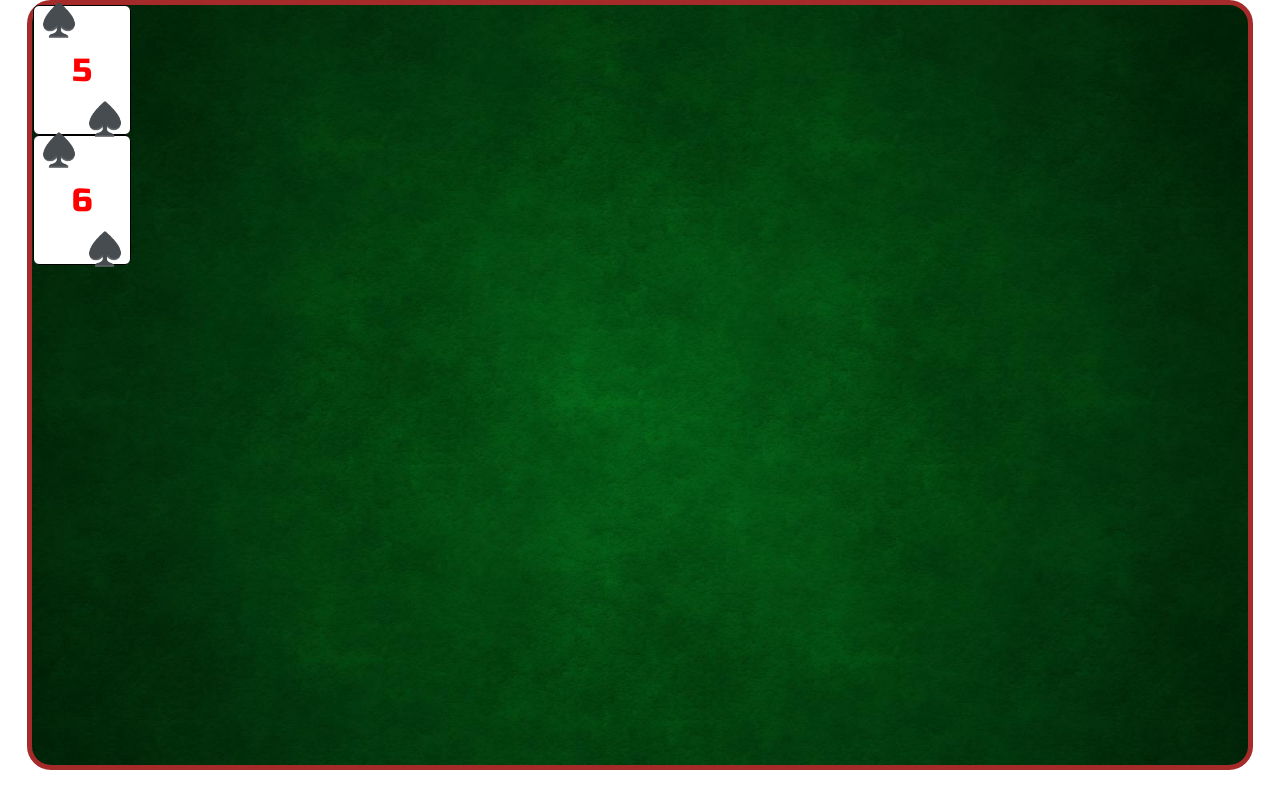
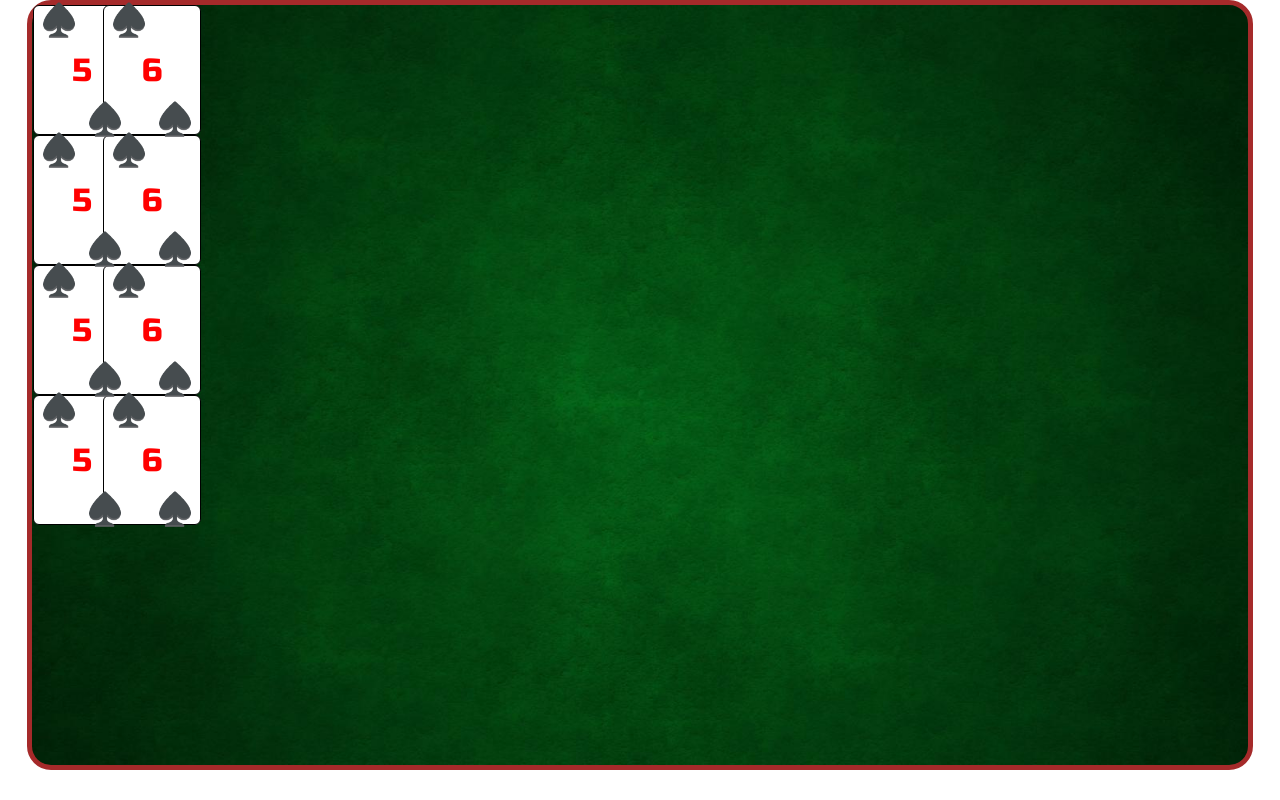
Before and after one commit to AlexanderReen/mau-mau, a React (Create React App) app: page /game in a window 1280 px wide. Built offline with nearby package versions, Linux system fonts and the light colour scheme.

Commit message:
add grid usage for overlapping, WIP (zIndex issue)

```diff
--- a/src/components/Board/Board.tsx
+++ b/src/components/Board/Board.tsx
@@ -27,7 +27,10 @@ const Board = ({}: BoardProps) => {
 
   return (
     <div className="board">
-      <Hand cards={mockCards} cardClick={handleCards}></Hand>
+      <Hand direction='north' cards={mockCards} cardClick={handleCards}></Hand>
+      <Hand direction='west' cards={mockCards} cardClick={handleCards}></Hand>
+      <Hand direction='south' cards={mockCards} cardClick={handleCards}></Hand>
+      <Hand direction='east' cards={mockCards} cardClick={handleCards}></Hand>
     </div>
   );
 }
--- a/src/components/Hand/Hand.scss
+++ b/src/components/Hand/Hand.scss
@@ -1,3 +1,4 @@
 .hand {
-
+    display: grid;
+    grid-template-columns: repeat(100, 70px);
 }
--- a/src/components/Hand/Hand.tsx
+++ b/src/components/Hand/Hand.tsx
@@ -3,11 +3,14 @@ import './Hand.scss'
 
 
 interface HandProps {
+    direction: string;
     cards: CardProps[];
     cardClick: (card: CardProps) => void;
 }
 
-const Hand = ({cards, cardClick}: HandProps) => {
+const Hand = ({direction, cards, cardClick}: HandProps) => {
+
+  const handClass = `hand hand--${direction}`
 
   const cardClickHandler = (card: CardProps) => {
     return (event: React.MouseEvent) => {
@@ -17,7 +20,7 @@ const Hand = ({cards, cardClick}: HandProps) => {
   }
 
   return (
-    <div className='hand'>
+    <div className={handClass}>
       {cards.map((card) => (
       <Card suit={card.suit} rank={card.rank} side={card.side} click={cardClickHandler(card)}></Card>
       ))}
```
